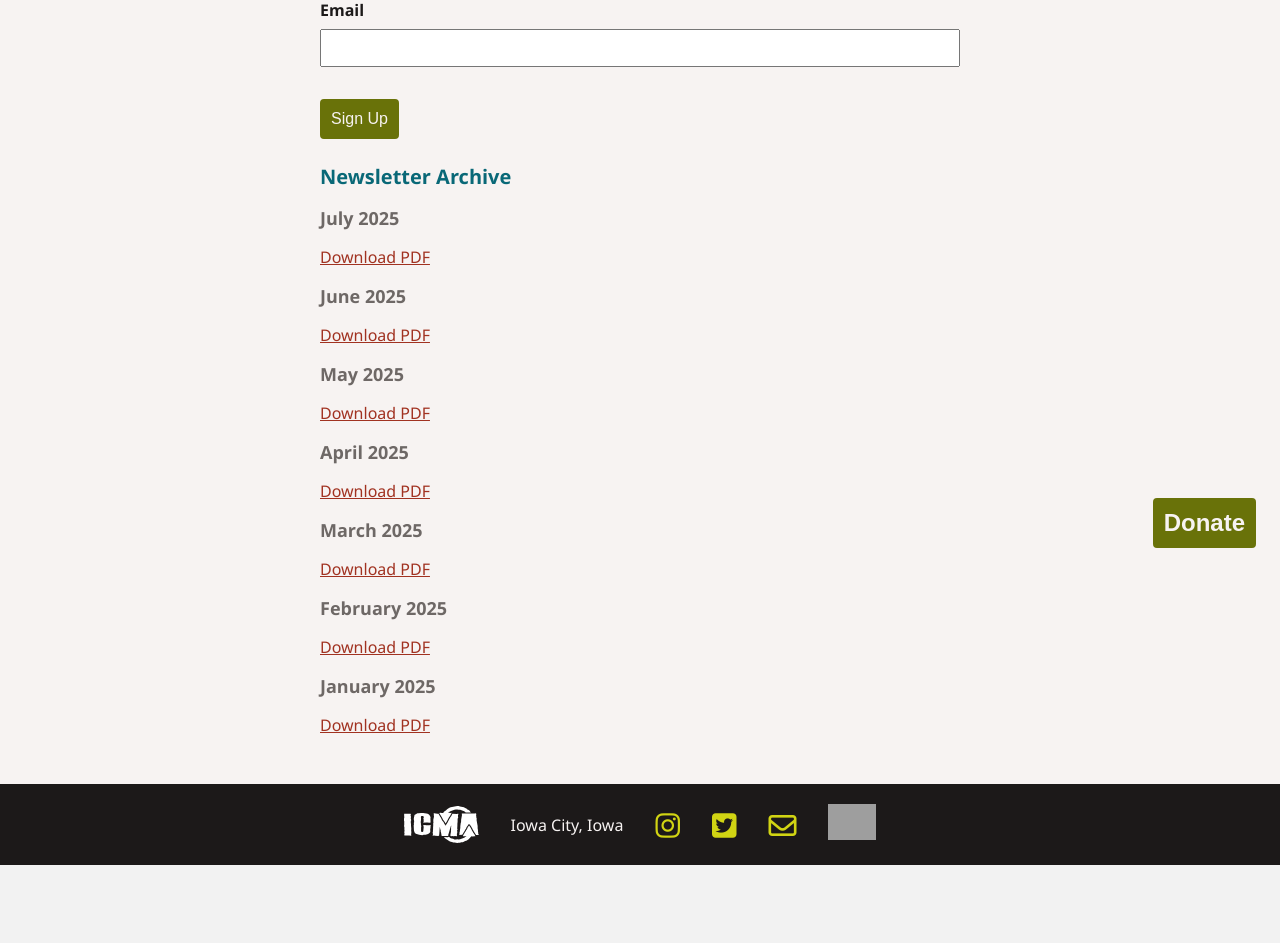
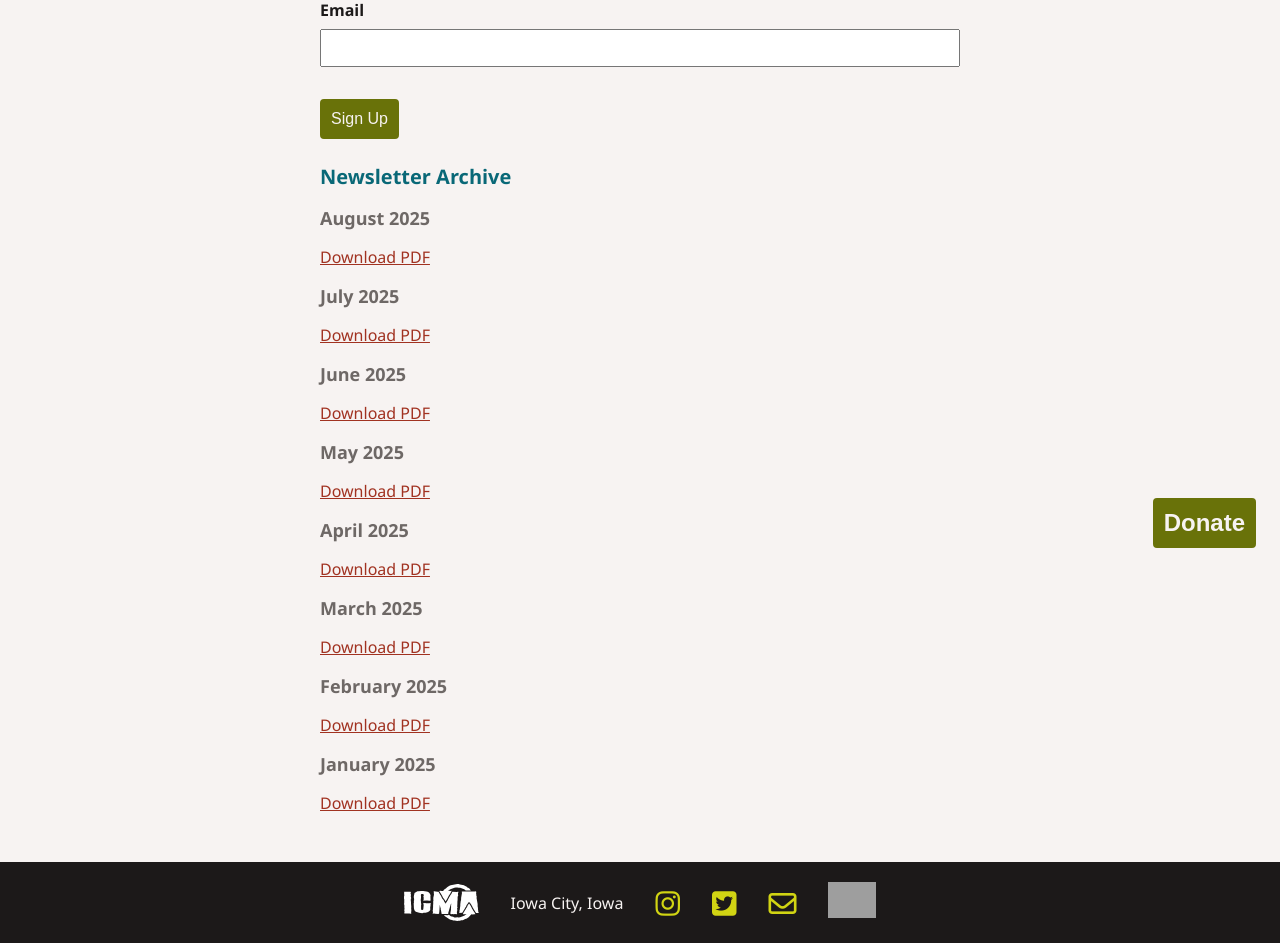
Before and after one commit to icmutualaid/icma-website, a Flask app: page /newsletter/signup in a window 1280 px wide. Shown: the part 228-1171 px from the top of the page. Before the commit the page ends 1093 px from the top, so only its background shows below. Run offline with Flask 3, Linux system fonts and the light colour scheme; some libraries are stand-ins or nearby versions; grey boxes are pictures that could not be loaded.

Commit message:
add aug. newsletter to archive

```diff
--- a/blog/templates/newsletter/signup.html
+++ b/blog/templates/newsletter/signup.html
@@ -28,6 +28,11 @@
 
 <h2>Newsletter Archive</h2>
 <div class="newsletter-archive">
+        <div class="issue">
+        <h3>August 2025</h3>
+        <a target="_blank"
+        href="https://www.dropbox.com/scl/fi/oj87zixuxpbni9pcyxwz3/ICMA_Newsletter_8.pdf?rlkey=yuhbrtifcu8jirbm7umw2d0rl&st=wlnb7kmj&dl=0">Download PDF</a>
+    </div>
     <div class="issue">
         <h3>July 2025</h3>
         <a target="_blank"
```
